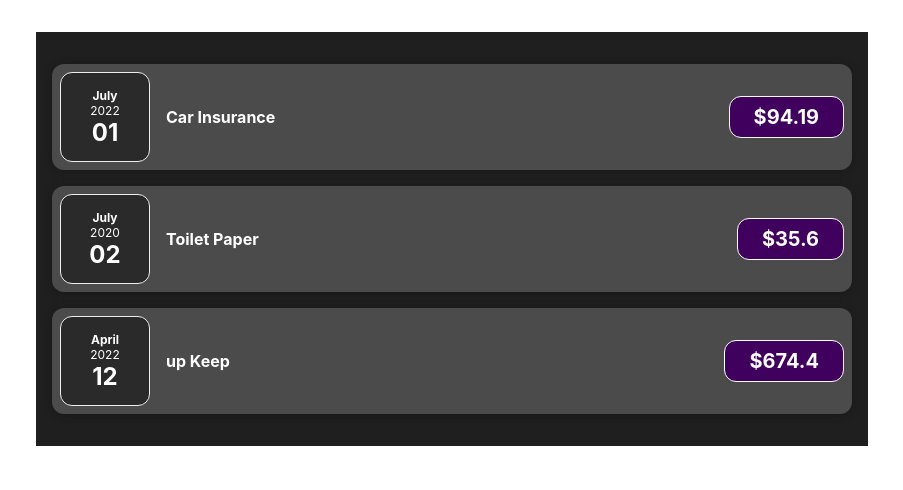
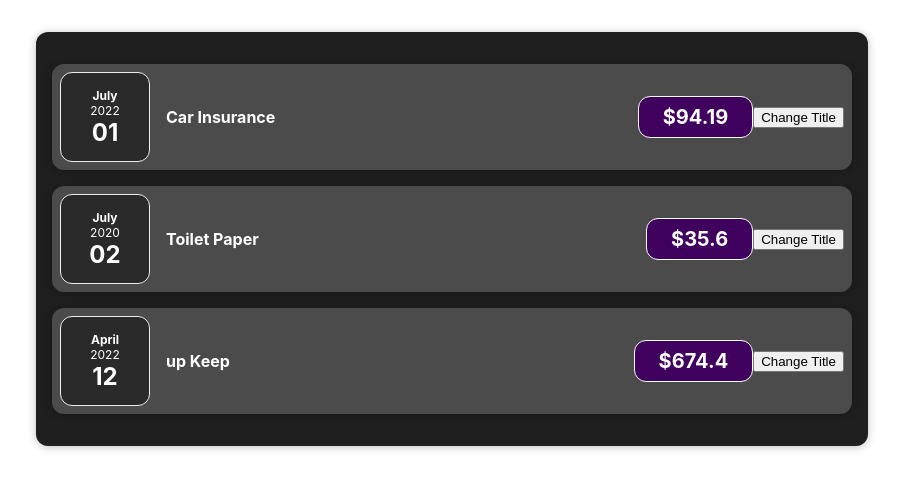
Before and after one commit to EmilyRacheal/my-expense-tracker, a React (Create React App) app: page / in a window 1280 px wide. Shown: the top 490 px of the page, without its empty margins (188-1091 px from the left). Built offline with nearby package versions, Linux system fonts and the light colour scheme.

Commit message:
added a button to the expenseItem

```diff
--- a/src/components/Expense/Expense.jsx
+++ b/src/components/Expense/Expense.jsx
@@ -2,10 +2,11 @@ import React from "react";
 import "./Expense.css";
 
 import ExpenseItem from "../ExpenseItem/expenseItem";
+import Card from "../Card/Card";
 
 function Expense(props) {
   return (
-    <div className="expenses">
+    <Card className="expenses">
       <ExpenseItem
         title={props.item[0].title}
         amount={props.item[0].amount}
@@ -23,7 +24,7 @@ function Expense(props) {
         amount={props.item[2].amount}
         date={props.item[2].date}
       />
-    </div>
+    </Card>
   );
 }
 
--- a/src/components/ExpenseItem/expenseItem.jsx
+++ b/src/components/ExpenseItem/expenseItem.jsx
@@ -11,6 +11,7 @@ const ExpenseItem = (props) => {
       <div className="expense-item_description">
         <div className="expense-item__price">${props.amount}</div>
       </div>
+      <button>Change Title</button>
     </Card>
   );
 };
```
